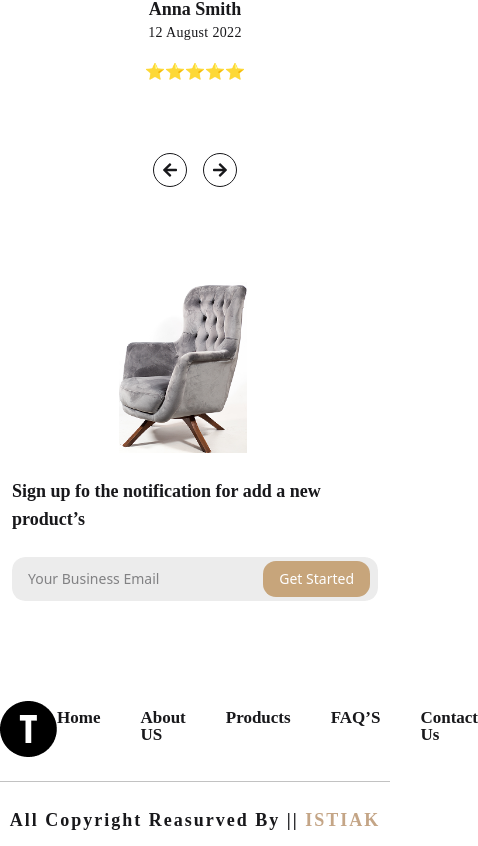
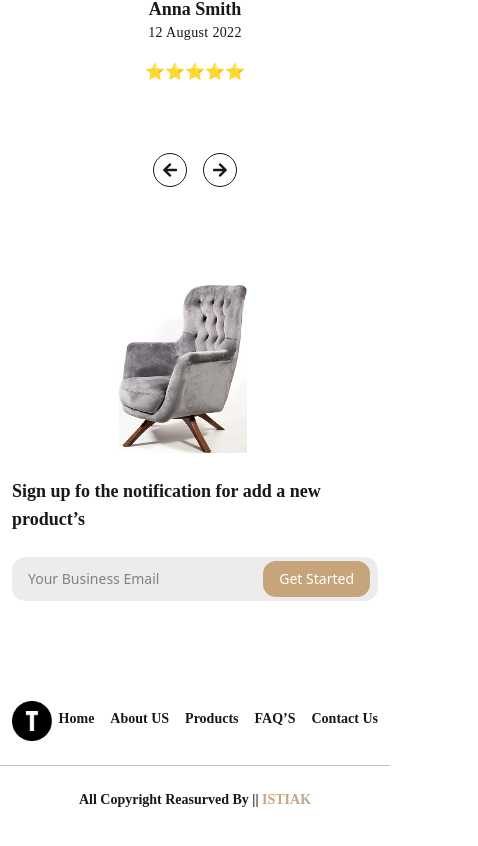
Before and after one commit to minhazulabidin/mistrium, a React (Vite) app: page / in a window 390 px wide. Shown: the part 6976-7822 px from the top of the page, 478 px wide, since content can reach past the window. After the commit the page ends 7798 px from the top, so only its background shows below. Built offline with nearby package versions, Linux system fonts and the light colour scheme.

Commit message:
footer responsive done

```diff
--- a/src/Components/Utilities/Footer.jsx
+++ b/src/Components/Utilities/Footer.jsx
@@ -37,9 +37,9 @@ const Footer = () => {
         <div className='mt-[100px] mb-3'>
             <nav>
                 <Container>
-                    <Flex className='flex-item'>
-                        <img className='cursor-pointer' src={fav} alt="" />
-                        <ul className='flex gap-10'>
+                    <Flex className='flex-item mx-3 lg:mx-0'>
+                        <img className='cursor-pointer w-[40px] h-[40px]' src={fav} alt="" />
+                        <ul className='flex lg:gap-10 gap-4'>
                             {
                                 navItems.map((item) => <li
                                     className='nav-item'
@@ -49,7 +49,7 @@ const Footer = () => {
                                 </li>)
                             }
                         </ul>
-                        <div className='flex gap-5 text-2xl'>
+                        <div className='lg:flex hidden'>
                             <img src={footerImg} alt="" />
                         </div>
                     </Flex>
@@ -57,7 +57,7 @@ const Footer = () => {
             </nav>
             <hr className='border-[#0000003D] my-6' />
             <Container className="text-center">
-                <h2 className='font-gupter text-lg tracking-[2px] font-bold'>All Copyright Reasurved By  ||  <span className='text-first'>ISTIAK</span></h2>
+                <h2 className='font-gupter text-sm lg:text-lg tracking-normal lg:tracking-[2px] font-bold'>All Copyright Reasurved By  ||  <span className='text-first'>ISTIAK</span></h2>
             </Container>
         </div>
     )
--- a/src/index.css
+++ b/src/index.css
@@ -18,7 +18,7 @@
 }
 
 .nav-item {
-    @apply relative after:absolute after:h-[2px] after:w-0 after:bg-black after:bottom-0 after:left-0 hover:after:w-full after:transition-all font-gupter text-[17px] font-bold leading-[100%] tracking-[2%] pb-[6px];
+    @apply relative after:absolute after:h-[2px] after:w-0 after:bg-black after:bottom-0 after:left-0 hover:after:w-full after:transition-all font-gupter lg:text-[17px] text-sm font-bold leading-normal lg:leading-[100%] tracking-normal lg:tracking-[2%] pb-[6px];
 }
 
 .icon-after {
```
